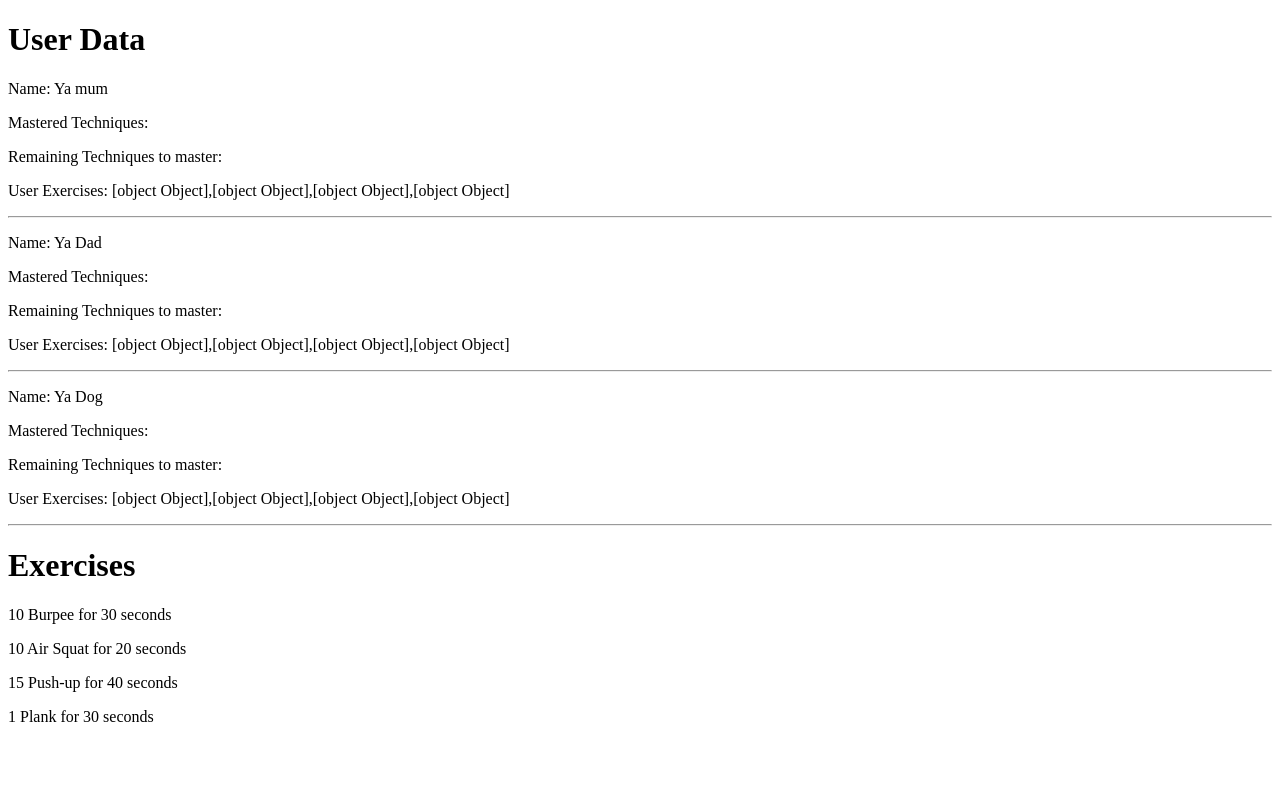
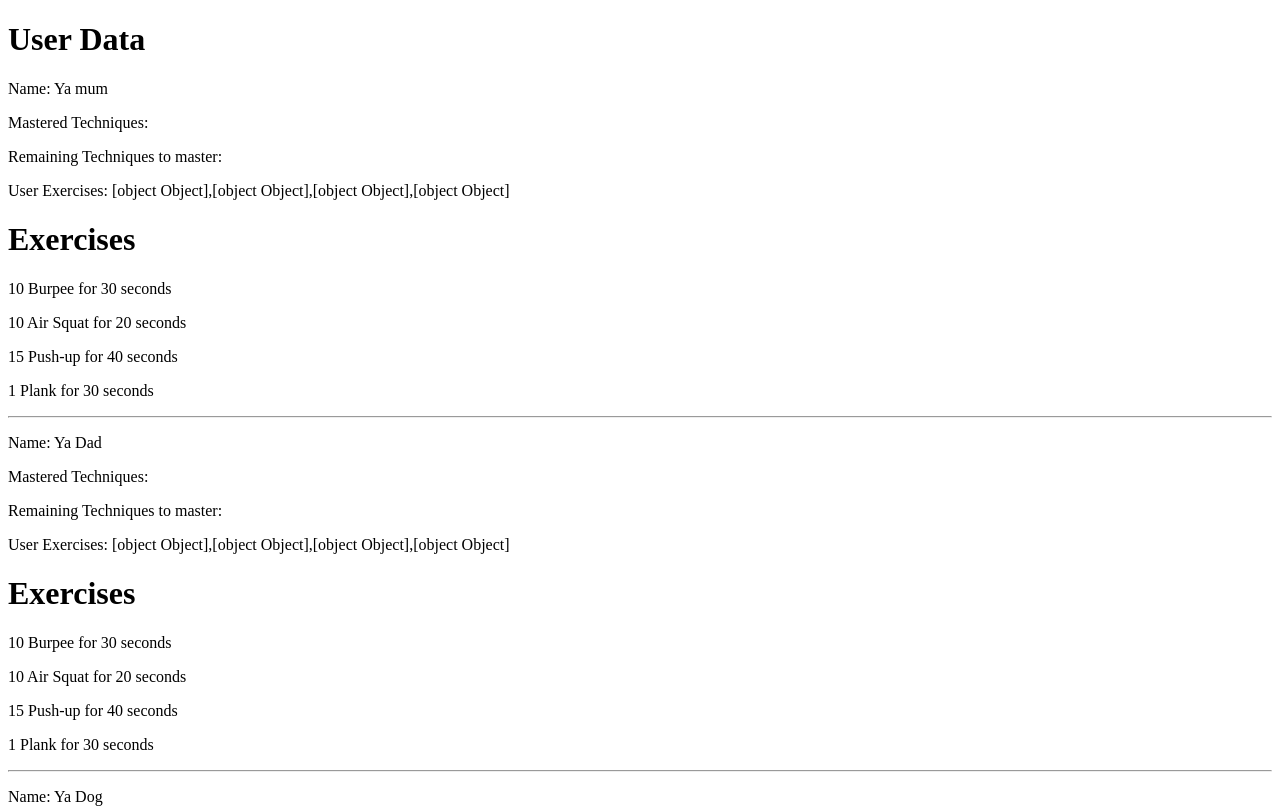
Before and after one commit to rc-devs/mcninja, an Angular app in the folder mcninja/: page / in a window 1280 px wide. Shown: the top 808 px of the page. Built offline with nearby package versions, Linux system fonts and the light colour scheme.

Commit message:
nest exercises component

```diff
--- a/mcninja/src/app/user/user.component.html
+++ b/mcninja/src/app/user/user.component.html
@@ -5,5 +5,6 @@
   <p>Mastered Techniques: {{u.userMastered}}</p>
   <p>Remaining Techniques to master: {{u.userNotMastered}}</p>
   <p>User Exercises: {{u.userExercises}}</p>
+  <app-exercises />
 <hr>
 }
--- a/mcninja/src/app/user/user.component.ts
+++ b/mcninja/src/app/user/user.component.ts
@@ -1,10 +1,11 @@
 import { Component, signal } from '@angular/core';
 import { User } from '../data/models/user.model';
 import userData from '../data/user.data';
+import { ExercisesComponent } from '../exercises/exercises.component';
 
 @Component({
   selector: 'app-user',
-  imports: [],
+  imports: [ExercisesComponent],
   templateUrl: './user.component.html',
   styleUrl: './user.component.css'
 })
```
